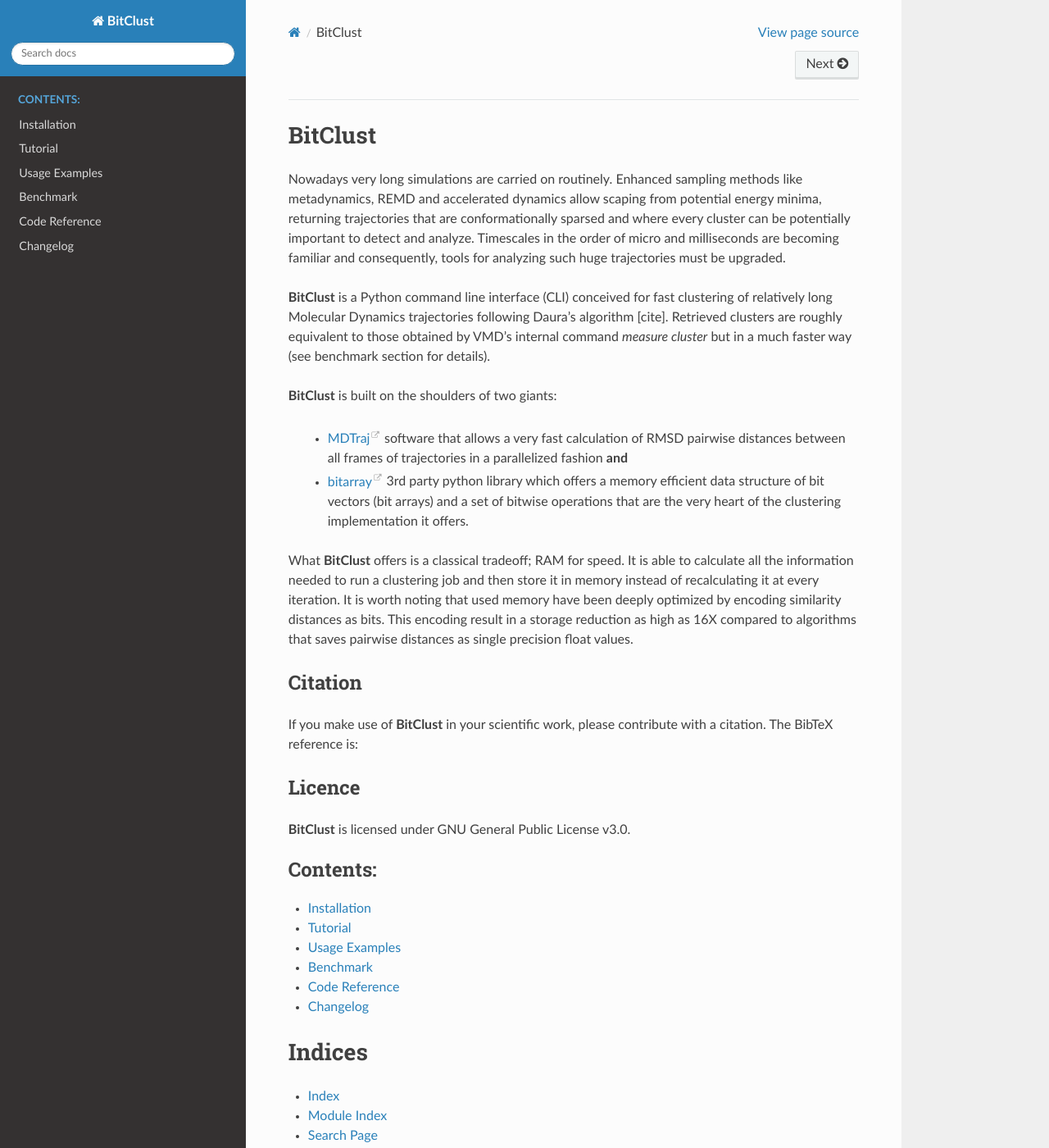
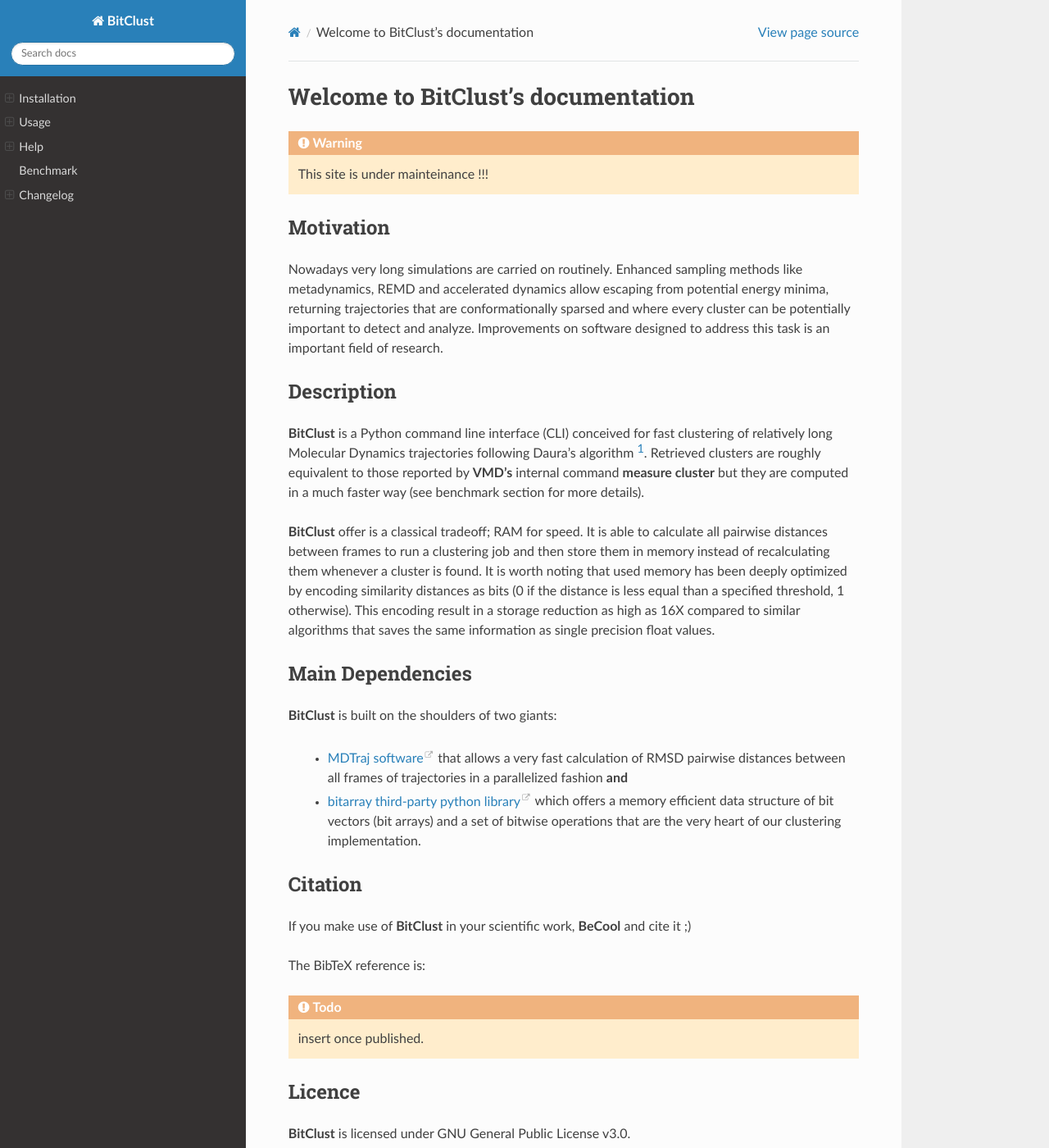
Before and after one commit to rglez/bitclust, a Sphinx documentation site: the page built from doc/source/index.rst, in a window 1280 px wide and 1400 px high. Shown: the whole window at 82% size. Built offline with Sphinx 7.4.7 and the Read the Docs theme 2.0.0, drawn with Linux system fonts in a browser that asks for light colours; some of the changed text lies outside the part shown.

Commit message:
First release. Documentation done!
Release made before article publication.

```diff
--- /dev/null
+++ b/doc/section/benchmark.rst
@@ -0,0 +1,5 @@
+Benchmark
+=========
+
+This is an example tutorial that will guide you through a complete analysis
+using BitClust.
--- /dev/null
+++ b/doc/section/installation.rst
@@ -0,0 +1,4 @@
+Installation
+============
+
+All you need to know about installation
--- /dev/null
+++ b/doc/section/usage_examples.rst
@@ -0,0 +1,4 @@
+Usage Examples
+==============
+
+Easier than ever
--- a/doc/source/conf.py
+++ b/doc/source/conf.py
@@ -48,7 +48,11 @@
     'sphinx.ext.ifconfig',
     'sphinx.ext.viewcode',
     'sphinx.ext.githubpages',
+    'sphinx.ext.todo',
 ]
+
+todo_include_todos=True
+
 
 # Add any paths that contain templates here, relative to this directory.
 templates_path = ['_templates']
@@ -93,21 +97,23 @@
     'canonical_url': '',
     'logo_only': False,
     'display_version': True,
-    'prev_next_buttons_location': 'both',
+    'prev_next_buttons_location': 'bottom',
     'style_external_links': True,
     # Toc options
-    'collapse_navigation': True,
+    'collapse_navigation': False,
     'sticky_navigation': True,
     'navigation_depth': 4,
     'includehidden': True,
     'titles_only': False
 }
 
+
 # Add any paths that contain custom static files (such as style sheets) here,
 # relative to this directory. They are copied after the builtin static files,
 # so a file named "default.css" will overwrite the builtin "default.css".
 html_static_path = ['_static']
-
+html_static_path = ['custom']       # Directory for static files.
+html_style = 'css/my_theme.css'
 # Custom sidebar templates, must be a dictionary that maps document names
 # to template names.
 #
--- /dev/null
+++ b/doc/source/custom/css/my_theme.css
@@ -0,0 +1,5 @@
+@import url("theme.css");
+
+.wy-nav-content {
+max-width: 1200 !important;
+}
--- a/doc/source/index.rst
+++ b/doc/source/index.rst
@@ -3,47 +3,61 @@
    You can adapt this file completely to your liking, but it should at least
    contain the root `toctree` directive.
 
+Welcome to BitClust's documentation
+===================================
+.. warning :: This site is under mainteinance !!!
 
-BitClust
-========
+Motivation
+----------
 
 Nowadays very long simulations are carried on routinely. Enhanced sampling
-methods like metadynamics, REMD and accelerated dynamics allow scaping from
+methods like metadynamics, REMD and accelerated dynamics allow escaping from
 potential energy minima, returning trajectories that are conformationally sparsed
-and where every cluster can be potentially important to detect and analyze.
-Timescales in the order of micro and milliseconds are becoming familiar and
-consequently, tools for analyzing such huge trajectories must be upgraded.
+and where every cluster can be potentially important to detect and analyze. Improvements
+on software designed to address this task is an important field of research.
+
+
+Description
+-----------
 
 **BitClust** is a Python command line interface (CLI) conceived for fast
 clustering of relatively long Molecular Dynamics trajectories following
-Daura's algorithm [cite]. Retrieved clusters are roughly equivalent to those
-obtained by VMD's internal command *measure cluster* but in a much faster way
-(see benchmark section for details).
+Daura's algorithm [1]_. Retrieved clusters are roughly equivalent to those
+reported by **VMD's** internal command **measure cluster** but they are computed in a
+much faster way (see benchmark section for more details).
+
+**BitClust** offer is a classical tradeoff; RAM for speed. It is able to
+calculate all pairwise distances between frames to run a clustering job and
+then store them in memory instead of recalculating them whenever a cluster is found.
+It is worth noting that used memory has been deeply optimized by encoding similarity distances
+as bits (0 if the distance is less equal than a specified threshold, 1 otherwise).
+This encoding result in a storage reduction as high as 16X compared to similar algorithms
+that saves the same information as single precision float values.
+
+
+Main Dependencies
+-----------------
 
 **BitClust** is built on the shoulders of two giants:
 
- *  `MDTraj <http://mdtraj.org/1.9.0/>`_ software that allows a very fast
+ *  `MDTraj software <http://mdtraj.org/1.9.0/>`_  that allows a very fast
     calculation of RMSD pairwise distances between all frames of trajectories in
     a parallelized fashion **and**
 
- * `bitarray <https://pypi.org/project/bitarray/>`_ 3rd party python library
+ * `bitarray third-party python library <https://pypi.org/project/bitarray/>`_
    which offers a memory efficient data structure of bit vectors (bit arrays)
-   and a set of bitwise operations that are the very heart of the clustering
-   implementation it offers.
-
-
-What **BitClust** offers is a classical tradeoff; RAM for speed. It is able to
-calculate all the information needed to run a clustering job and then store it
-in memory instead of recalculating it at every iteration. It is worth noting
-that used memory have been deeply optimized by encoding similarity distances
-as bits. This encoding result in a storage reduction as high as 16X compared to
-algorithms that saves pairwise distances as single precision float values.
+   and a set of bitwise operations that are the very heart of our clustering
+   implementation.
 
 
 Citation
 --------
-If you make use of **BitClust** in your scientific work, please contribute with
-a citation. The BibTeX reference is:
+If you make use of **BitClust** in your scientific work, **BeCool** and cite it ;)
+
+The BibTeX reference is:
+
+.. todo::
+  insert once published.
 
 
 Licence
@@ -53,19 +67,14 @@
 
 .. toctree::
    :maxdepth: 2
-   :caption: Contents:
+   :hidden:
 
    sections/installation
-   sections/arguments
-   sections/usage_examples
+   sections/usage
+   sections/help
    sections/benchmark
-   sections/code_reference
    sections/changelog
 
-
-Indices
-=======
-
-* :ref:`genindex`
-* :ref:`modindex`
-* :ref:`search`
+References
+----------
+.. [1] Daura, X.; van Gunsteren, W. F.; Jaun, B.; Mark, A. E.; Gademann, K.; Seebach, D. Peptide Folding: When Simulation Meets Experiment. Angew. Chemie Int. Ed. 1999, 38 (1/2), 236–240.
--- a/doc/source/sections/changelog.rst
+++ b/doc/source/sections/changelog.rst
@@ -1,5 +1,7 @@
 Changelog
 =========
 
-This is an example tutorial that will guide you through a complete analysis
-using BitClust.
+Version 0.0.1 (May 5, 2019)
+-----------------------------
+
+- Initial release
```
Also changed, not shown: doc/source/sections/benchmark.rst (+32 -2 lines), doc/source/sections/help.rst (added, +74 -0 lines), doc/source/sections/installation.rst (+37 -1 lines), doc/source/sections/usage.rst (added, +173 -0 lines), doc/source/sections/usage_examples.rst (deleted, +0 -24 lines), doc/section/arguments.rst (renamed from doc/source/sections/arguments.rst), doc/section/changelog.rst (added), doc/section/code_reference.rst (renamed from doc/source/sections/code_reference.rst), doc/source/custom/benchmark.png (added), doc/source/custom/outputs.png (added), 1 other file.
